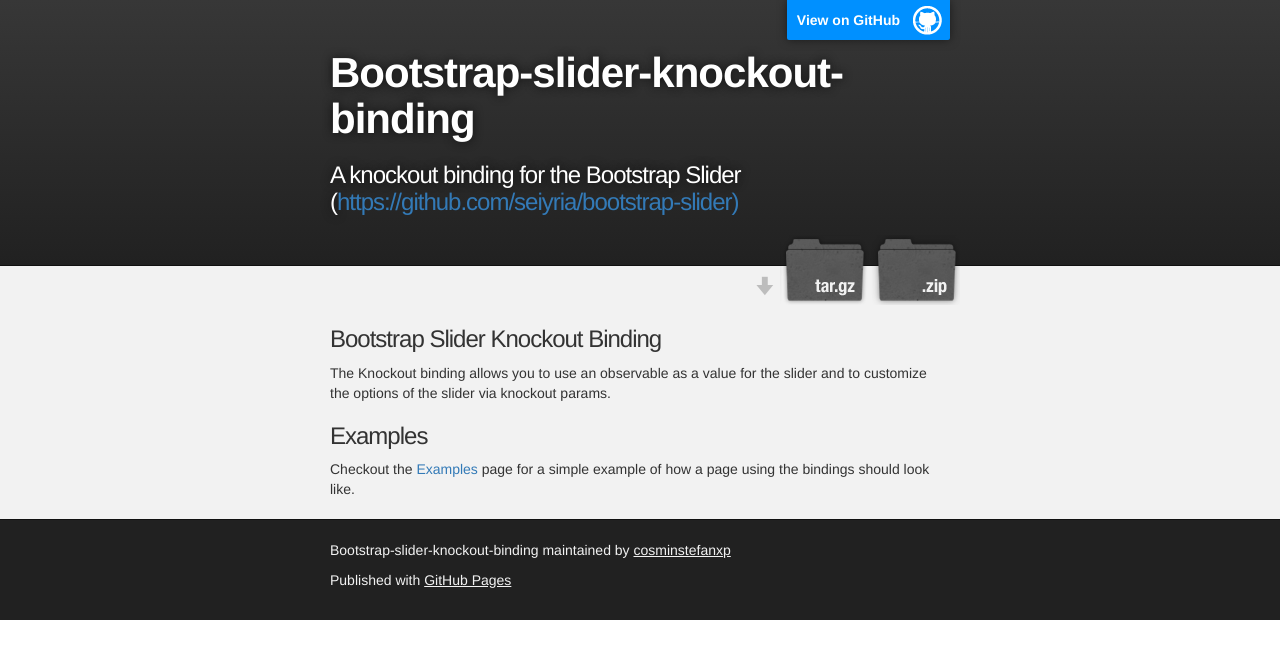
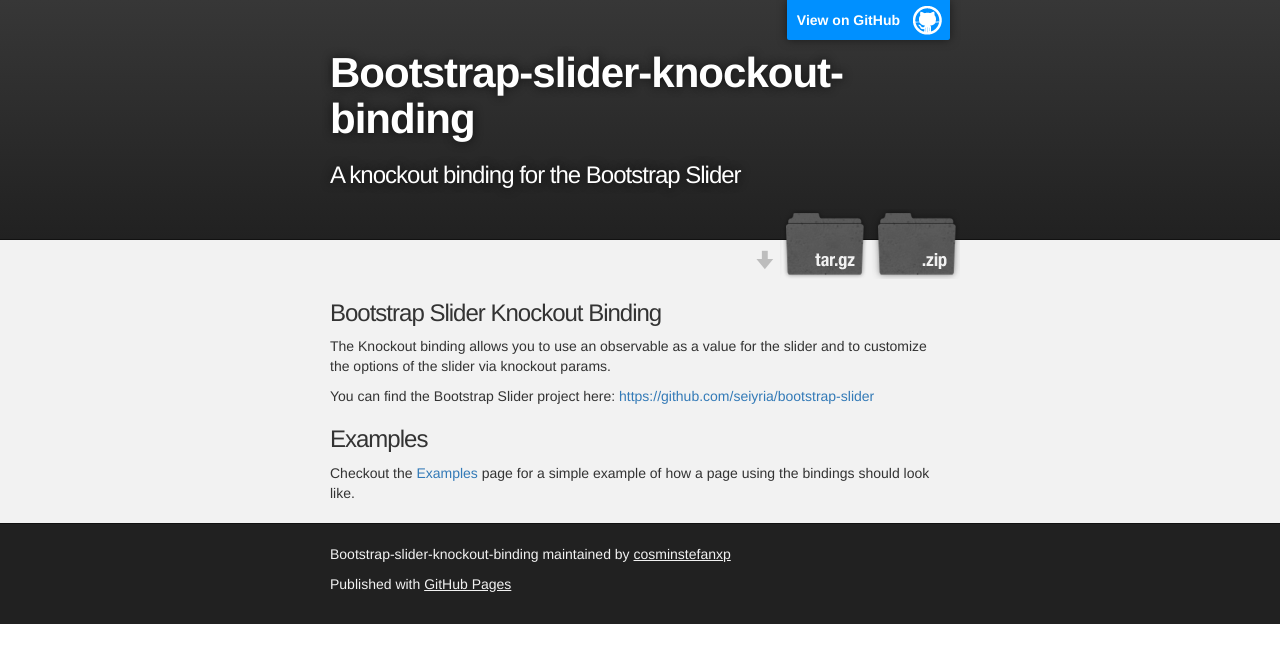
Before and after one commit to cosminstefanxp/bootstrap-slider-knockout-binding, a plain HTML site: page index.html in a window 1280 px wide. Drawn offline with nearby package versions, Linux system fonts and the light colour scheme; a script that the page names is missing.

Commit message:
Tiny tweak

```diff
--- a/index.html
+++ b/index.html
@@ -39,8 +39,7 @@
 
         <h1 id="project_title">Bootstrap-slider-knockout-binding</h1>
 
-        <h2 id="project_tagline">A knockout binding for the Bootstrap Slider
-            (<a href="https://github.com/seiyria/bootstrap-slider">https://github.com/seiyria/bootstrap-slider)</a></h2>
+        <h2 id="project_tagline">A knockout binding for the Bootstrap Slider</h2>
 
         <section id="downloads">
             <a class="zip_download_link"
@@ -61,10 +60,12 @@
         <p>The Knockout binding allows you to use an observable as a value for the slider and to customize the options
             of the slider via knockout params.</p>
 
+        <p>You can find the Bootstrap Slider project here: <a href="https://github.com/seiyria/bootstrap-slider">https://github.com/seiyria/bootstrap-slider</a>
+        </p>
+
         <h3>Examples</h3>
         Checkout the <a href="example.html">Examples</a> page for a simple example of how a page using the bindings
         should look like.
-
     </section>
 </div>
 
```
